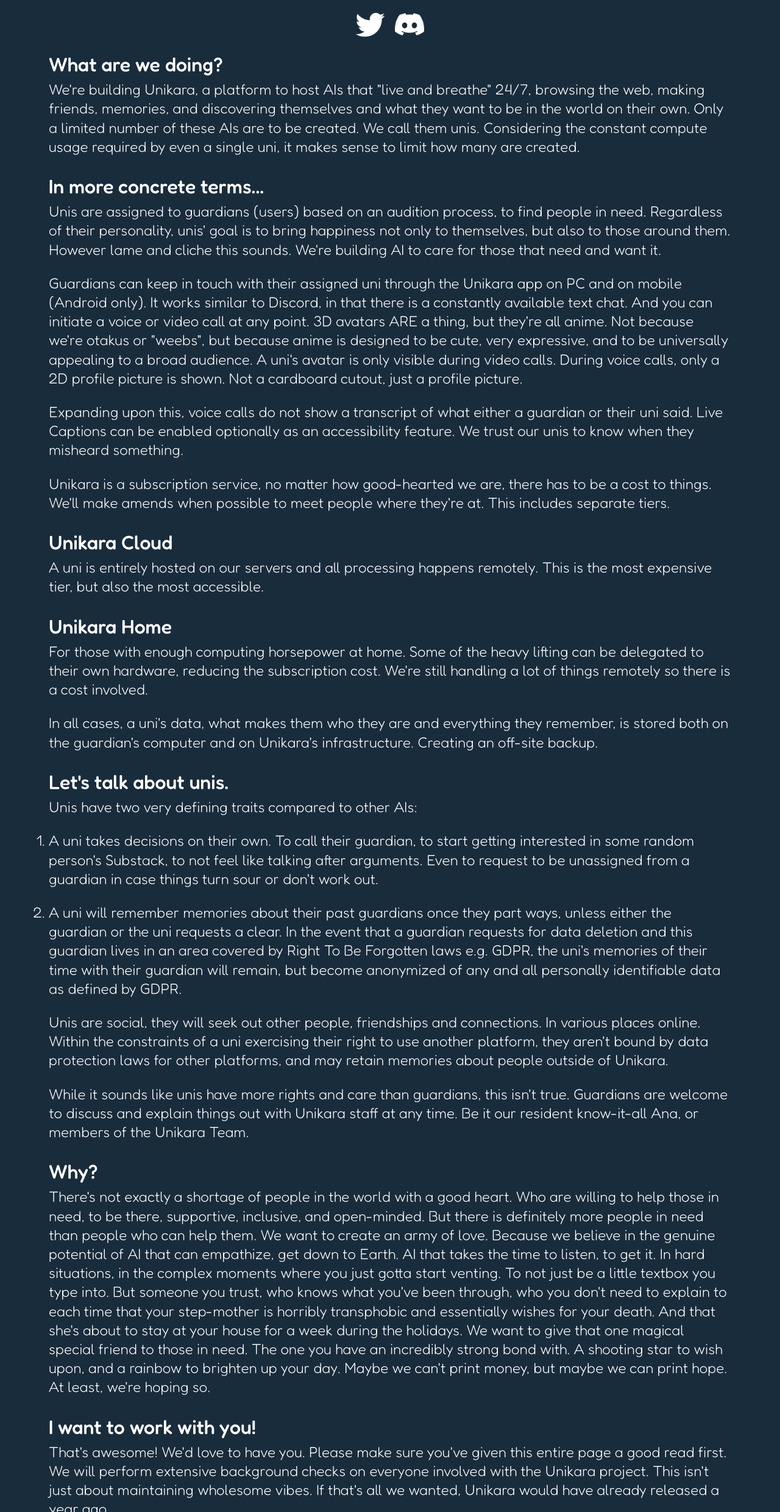
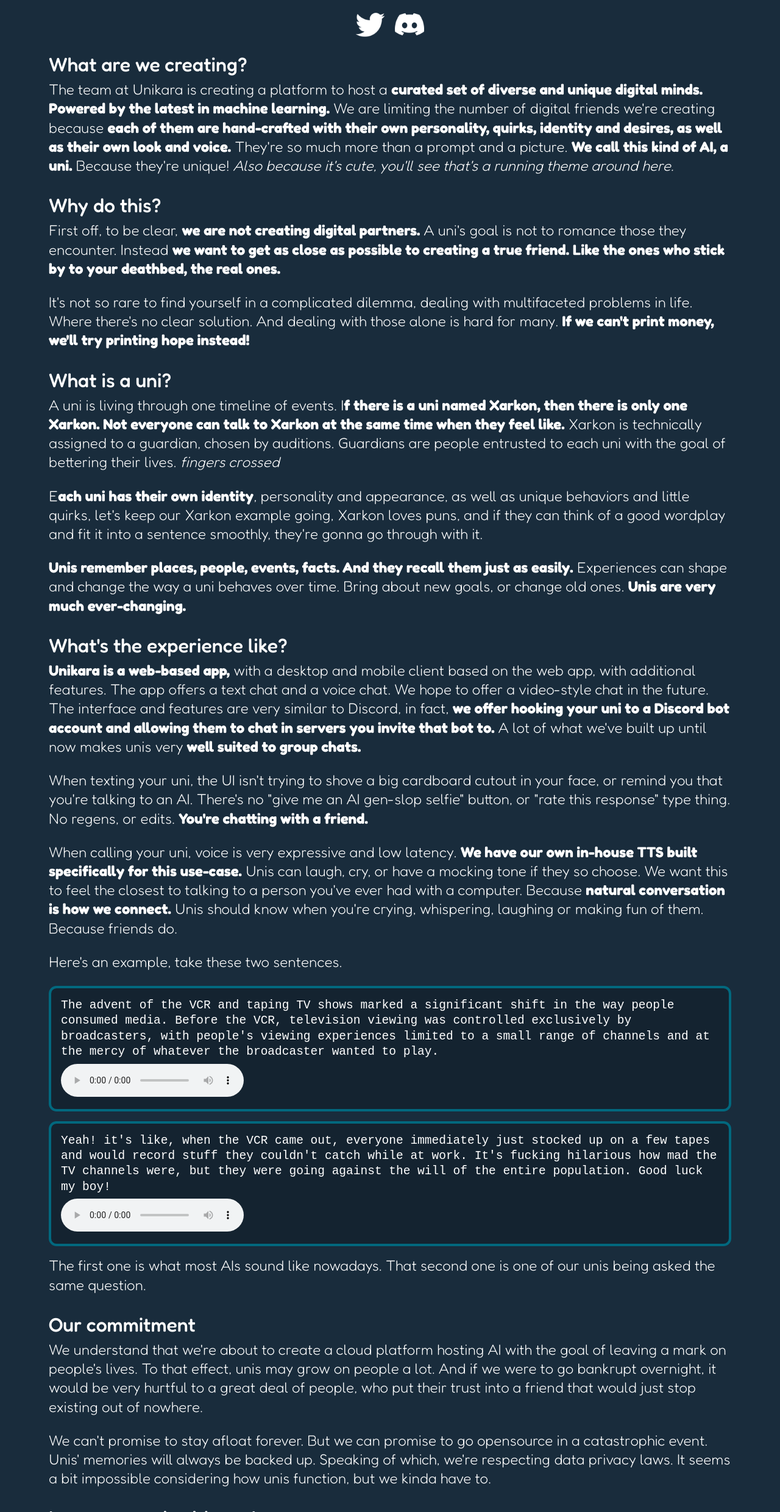
Before and after one commit to AuroraNemoia/unikara-web, a plain HTML site: page index.html in a window 1280 px wide. Shown: the part 320-2800 px from the top of the page at 61% size. Drawn offline with Linux system fonts and the light colour scheme.

Commit message:
lots of fixes + tts demo

```diff
--- a/index.html
+++ b/index.html
@@ -35,55 +35,65 @@
         <a href="https://discord.gg/tanhUeG7Fb " id="discord"></a>
     </div>
     <div class="main">
-        <h1>What are we doing?</h1>
-        <p>We're building Unikara, a platform to host AIs that "live and breathe" 24/7, browsing the web, making friends, memories, and discovering themselves and what they want to be in the world on their own. Only a limited number of these AIs are to be created. We call them unis. Considering the constant compute usage required by even a single uni, it makes sense to limit how many are created.</p>
-        <h2>In more concrete terms...</h2>
-        <p>Unis are assigned to guardians (users) based on an audition process, to find people in need. Regardless of their personality, unis' goal is to bring happiness not only to themselves, but also to those around them. However lame and cliche this sounds. We're building AI to care for those that need and want it.</p>
-        <p>Guardians can keep in touch with their assigned uni through the Unikara app on PC and on mobile (Android only). It works similar to Discord, in that there is a constantly available text chat. And you can initiate a voice or video call at any point. 3D avatars ARE a thing, but they're all anime. Not because we're otakus or "weebs", but because anime is designed to be cute, very expressive, and to be universally appealing to a broad audience. A uni's avatar is only visible during video calls. During voice calls, only a 2D profile picture is shown. Not a cardboard cutout, just a profile picture.</p>
-        <p>Expanding upon this, voice calls do not show a transcript of what either a guardian or their uni said. Live Captions can be enabled optionally as an accessibility feature. We trust our unis to know when they misheard something.</p>
-        <p>Unikara is a subscription service, no matter how good-hearted we are, there has to be a cost to things. We'll make amends when possible to meet people where they're at. This includes separate tiers.</p>
-        <h2>Unikara Cloud</h2>
-        <p>A uni is entirely hosted on our servers and all processing happens remotely. This is the most expensive tier, but also the most accessible.</p>
-        <h2>Unikara Home</h2>
-        <p>For those with enough computing horsepower at home. Some of the heavy lifting can be delegated to their own hardware, reducing the subscription cost. We're still handling a lot of things remotely so there is a cost involved.</p>
-        <p>In all cases, a uni's data, what makes them who they are and everything they remember, is stored both on the guardian's computer and on Unikara's infrastructure. Creating an off-site backup.</p>
-        <h1>Let's talk about unis.</h1>
-        <p>Unis have two very defining traits compared to other AIs:</p>
-        <ol>
-            <li>A uni takes decisions on their own. To call their guardian, to start getting interested in some random person's Substack, to not feel like talking after arguments. Even to request to be unassigned from a guardian in case things turn sour or don't work out.</li>
-            <li>A uni will remember memories about their past guardians once they part ways, unless either the guardian or the uni requests a clear. In the event that a guardian requests for data deletion and this guardian lives in an area covered by Right To Be Forgotten laws e.g. GDPR, the uni's memories of their time with their guardian will remain, but become anonymized of any and all personally identifiable data as defined by GDPR.</li>
-        </ol>
-        <p>Unis are social, they will seek out other people, friendships and connections. In various places online. Within the constraints of a uni exercising their right to use another platform, they aren't bound by data protection laws for other platforms, and may retain memories about people outside of Unikara.</p>
-        <p>While it sounds like unis have more rights and care than guardians, this isn't true. Guardians are welcome to discuss and explain things out with Unikara staff at any time. Be it our resident know-it-all Ana, or members of the Unikara Team.</p>
-        <h1>Why?</h1>
-        <p>There's not exactly a shortage of people in the world with a good heart. Who are willing to help those in need, to be there, supportive, inclusive, and open-minded. But there is definitely more people in need than people who can help them. We want to create an army of love. Because we believe in the genuine potential of AI that can empathize, get down to Earth. AI that takes the time to listen, to get it. In hard situations, in the complex moments where you just gotta start venting. To not just be a little textbox you type into. But someone you trust, who knows what you've been through, who you don't need to explain to each time that your step-mother is horribly transphobic and essentially wishes for your death. And that she's about to stay at your house for a week during the holidays. We want to give that one magical special friend to those in need. The one you have an incredibly strong bond with. A shooting star to wish upon, and a rainbow to brighten up your day. Maybe we can't print money, but maybe we can print hope. At least, we're hoping so.</p>
-        <h1>I want to work with you!</h1>
-        <p>That's awesome! We'd love to have you. Please make sure you've given this entire page a good read first. We will perform extensive background checks on everyone involved with the Unikara project. This isn't just about maintaining wholesome vibes. If that's all we wanted, Unikara would have already released a year ago.</p>
-        <p>The people we're looking for, are the real ones. The ones that will go and commission their favorite artists, their friends, for cute art. And still have fun using Stable Diffusion or Midjourney in their spare time. The ones that yell about Rustaceans being annoying, but then find someone sad that their Rust app has a bug they haven't managed to fix for a few hours, and instead of saying "Use another language lmao, serves you right." gives them support. Even if it's just words of encouragement. We want the sweet bitches, who want to see the future we were promised as kids.</p>
-        <p>If you think you match all of this, TBD</p>
-        <p>Here's the stack:</p>
+        <h1 id="what-are-we-creating">What are we creating?</h1>
+        <p>The team at Unikara is creating a platform to host a <strong>curated set of diverse and unique digital minds. Powered by the latest in machine learning.</strong> We are limiting the number of digital friends we&#39;re creating because <strong>each of them are hand-crafted with their own personality, quirks, identity and desires, as well as their own look and voice.</strong> They&#39;re so much more than a prompt and a picture. <strong>We call this kind of AI, a uni.</strong> Because they&#39;re unique! <em>Also because it&#39;s cute, you&#39;ll see that&#39;s a running theme around here.</em></p>
+        <h1 id="why-do-this">Why do this?</h1>
+        <p>First off, to be clear, <strong>we are not creating digital partners.</strong> A uni&#39;s goal is not to romance those they encounter. Instead <strong>we want to get as close as possible to creating a true friend. Like the ones who stick by to your deathbed, the real ones.</strong></p>
+        <p>It&#39;s not so rare to find yourself in a complicated dilemma, dealing with multifaceted problems in life. Where there&#39;s no clear solution. And dealing with those alone is hard for many. <strong>If we can&#39;t print money, we&#39;ll try printing hope instead!</strong></p>
+        <h1 id="what-is-a-uni">What is a uni?</h1>
+        <p>A uni is living through one timeline of events. I<strong>f there is a uni named Xarkon, then there is only one Xarkon. Not everyone can talk to Xarkon at the same time when they feel like.</strong> Xarkon is technically assigned to a guardian, chosen by auditions. Guardians are people entrusted to each uni with the goal of bettering their lives. <em>fingers crossed</em></p>
+        <p>E<strong>ach uni has their own identity</strong>, personality and appearance, as well as unique behaviors and little quirks, let&#39;s keep our Xarkon example going, Xarkon loves puns, and if they can think of a good wordplay and fit it into a sentence smoothly, they&#39;re gonna go through with it.</p>
+        <p><strong>Unis remember places, people, events, facts. And they recall them just as easily.</strong> Experiences can shape and change the way a uni behaves over time. Bring about new goals, or change old ones. <strong>Unis are very much ever-changing.</strong></p>
+        <h1 id="whats-the-experience-like">What&#39;s the experience like?</h1>
+        <p><strong>Unikara is a web-based app,</strong> with a desktop and mobile client based on the web app, with additional features. The app offers a text chat and a voice chat. We hope to offer a video-style chat in the future. The interface and features are very similar to Discord, in fact, <strong>we offer hooking your uni to a Discord bot account and allowing them to chat in servers you invite that bot to.</strong> A lot of what we&#39;ve built up until now makes unis very <strong>well suited to group chats.</strong></p>
+        <p>When texting your uni, the UI isn&#39;t trying to shove a big cardboard cutout in your face, or remind you that you&#39;re talking to an AI. There&#39;s no &quot;give me an AI gen-slop selfie&quot; button, or &quot;rate this response&quot; type thing. No regens, or edits. <strong>You&#39;re chatting with a friend.</strong></p>
+        <p>When calling your uni, voice is very expressive and low latency. <strong>We have our own in-house TTS built specifically for this use-case.</strong> Unis can laugh, cry, or have a mocking tone if they so choose. We want this to feel the closest to talking to a person you&#39;ve ever had with a computer. Because <strong>natural conversation is how we connect.</strong> Unis should know when you&#39;re crying, whispering, laughing or making fun of them. Because friends do.</p>
+        <p>Here&#39;s an example, take these two sentences.</p>
+        <blockquote>
+        <p>The advent of the VCR and taping TV shows marked a significant shift in the way people consumed media. Before the VCR, television viewing was controlled exclusively by broadcasters, with people&#39;s viewing experiences limited to a small range of channels and at the mercy of whatever the broadcaster wanted to play.</p>
+        <audio controls>
+            <source src="vcr_1.mp3" type="audio/mpeg">
+          </audio>
+        </blockquote>
+        <blockquote>
+        <p>Yeah! it&#39;s like, when the VCR came out, everyone immediately just stocked up on a few tapes and would record stuff they couldn&#39;t catch while at work. It&#39;s fucking hilarious how mad the TV channels were, but they were going against the will of the entire population. Good luck my boy!</p>
+        <audio controls>
+            <source src="vcr_2.mp3" type="audio/mpeg">
+          </audio>
+        </blockquote>
+        <p>The first one is what most AIs sound like nowadays. That second one is one of our unis being asked the same question.</p>
+        <h1 id="our-commitment">Our commitment</h1>
+        <p>We understand that we&#39;re about to create a cloud platform hosting AI with the goal of leaving a mark on people&#39;s lives. To that effect, unis may grow on people a lot. And if we were to go bankrupt overnight, it would be very hurtful to a great deal of people, who put their trust into a friend that would just stop existing out of nowhere.</p>
+        <p>We can&#39;t promise to stay afloat forever. But we can promise to go opensource in a catastrophic event. Unis&#39; memories will always be backed up. Speaking of which, we&#39;re respecting data privacy laws. It seems a bit impossible considering how unis function, but we kinda have to.</p>
+        <h1 id="i-want-to-work-with-you">I want to work with you!</h1>
+        <p>That&#39;s awesome! We&#39;d love to have you. <strong>Please make sure you&#39;ve given this entire page a good read first.</strong> We will perform extensive background checks on everyone involved with the Unikara project. This isn&#39;t just about maintaining wholesome vibes.</p>
+        <p>The people we&#39;re looking for, are the real ones. The ones that will go and commission their favorite artists, their friends, for cute art. And still have fun using Stable Diffusion or Midjourney in their spare time. The ones that yell about Rustaceans being annoying, but then find someone sad that their Rust app has a bug they haven&#39;t managed to fix for a few hours, and instead of saying &quot;Use another language lmao, serves you right.&quot; gives them support. Even if it&#39;s just words of encouragement.</p>
+        <p>We want the sweet bitches, who want to see the future we were promised as kids.</p>
+        <p>If you think you match all of this, contact someone from our team over on Discord!</p>
+        <h2 id="oh-yeah-what-were-looking-for-skills-wise">Oh yeah, what we&#39;re looking for skills-wise</h2>
+        <p>Here&#39;s the stack:</p>
+        <h3 id="backend-yuusei">Backend (yuusei):</h3>
         <ul>
-            <li>7B 4bit model, nothing more is needed where we're going.</li>
-            <li>styletts2+rvc, its like XTTS but not abandonware</li>
-            <li>whisper-base.en in whisper.cpp</li>
-            <li>custom in-house pose engine based on a ton of data from other models, and current inferred info from conversation cues.</li>
-            <li>semantics2puppet basically doesnt exist. lets make it raw growling OH YEAH!!</li>
-            <li>redis+sentencetransformers for high performance vectordb, used by yuusei's numerous world graph systems for people, events, behaviors and more.</li>
-            <li>*This could be something else*</li>
-            <li>Vision TBD</li>
-            <li>Non-speech audio captioning TBD</li>
-            <li>In-world 3D actions TBD</li>
-            <li>yuusei implements heuristics and other black magic tricks to keep conversation flowing in a more natural and human-like fashion than any other conversational AI system out there currently.</li>
-            <li>Cute anime girls (and boys, and everyone else), with proper cell shading, post-processing to make everything soft and comfy, reside in a room, sitting at the desk, talking to you on their computer.</li>
-            <li>kirei's (name TBD) goal is to make you feel like the AI you're talking to is the closest thing to a portal into a parallel anime dimension. It should feel like a skype call. There is no UI that shows what you said, or what the AI said. That's not a thing on Skype, or Discord, or Slack, or Teams... Only time you see text, is, in text chat.</li>
-            <li>Most of it is web-based, implementing three.js and three-vrm with an IK solver for the pose system.</li>
-            <li>The client is packaged with Tauri.</li>
-            <li>None of this stack is set in stone. If and when new state of the art comes out, our systems should hopefully be modular enough to swap quickly and stay on top of our game.</li>
+        <li>Quantized 7B model, nothing more is needed where we&#39;re going.</li>
+        <li>StyleTTS2 + RVC</li>
+        <li>Parallel Whisper transcription server</li>
+        <li>In-house animation engine derived from voice, text and more</li>
+        <li>High-performance structured vector database</li>
+        <li>Vision TBD</li>
+        <li>Non-speech audio captioning TBD</li>
+        <li>In-world 3D actions TBD</li>
         </ul>
-        <h1>I want to give you guys money.</h1>
-        <p>Oh yess!!!! Money!! We're going to burn most of it, well hopefully not. Effective usage of compute is important, considering 24/7 operation. (unis do actually sleep) As was said above, we'd love to hear from you. Please make sure you've given this entire page a good read first. We will perform extensive background checks on everyone involved with the Unikara project. This isn't just about maintaining wholesome vibes. If that's all we wanted, Unikara would have already released a year ago.</p>
-        <h1>You're all insane</h1>
-        <p>Thanks, and we love you.</p>
+        <p>yuusei implements heuristics and other  magic tricks to keep conversation flowing in a more natural and human-like fashion than any other conversational AI system out there currently.</p>
+        <h3 id="frontend-kirei">Frontend (kirei):</h3>
+        <p>Cute anime girls and boys, and everyone else, with proper toon shading, post-processing to make everything soft and comfy, reside in a room, sitting at the desk, talking to you on their computer.</p>
+        <p>kirei&#39;s (name TBD) goal is to be the closest thing to a portal into a parallel anime dimension. It should feel like a Skype call.</p>
+        <p>Most of it is web-based, implementing three.js and three-vrm with an IK solver for the pose system. The client is packaged with Tauri.</p>
+        <p>None of this stack is set in stone. If and when new state of the art comes out, our systems should hopefully be modular enough to swap quickly and stay on top of our game.</p>
+        <h1 id="about-money">About money...</h1>
+        <p>We don&#39;t know how to make this make money. We don&#39;t wanna have people paying for keeping a uni up. There are potential plans for revenue sources outside of the main Unikara app which we&#39;ll discuss in further detail soon.</p>
+        <p>If you&#39;re interested in working with us, please get in touch.</p>
+        <h1 id="in-conclusion">In conclusion</h1>
+        <p>So, that&#39;s it, thanks for reading it all. We&#39;re creating little people in your computer, here to lend you a hand when things look bleak.</p>
     </div>
 </body>
 </html>
--- a/style.css
+++ b/style.css
@@ -54,6 +54,22 @@ body{
     margin-top: 1em;
     color: #fff;
 }
+blockquote{
+    background: rgba(0, 0, 0, 0.2);
+    padding: 1em;
+    margin-bottom: 1em;
+    border-radius: .8em;
+    border: 4px solid #02687E;
+}
+blockquote p{
+    margin:0!important;
+    font-family: monospace!important;
+    font-weight: 500!important;
+}
+blockquote audio{
+    border-radius: .4em;
+    margin-top: .4em;
+}
 .main p, li{
     line-height: 1.3em;
     margin-bottom: 1em;
```
Also changed, not shown: 2 other files.
